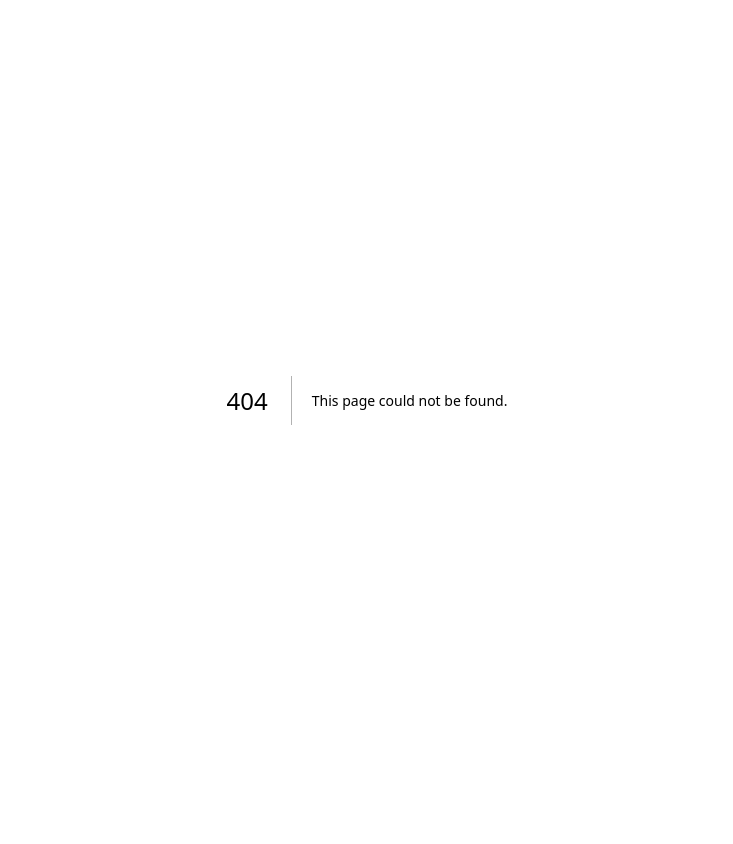
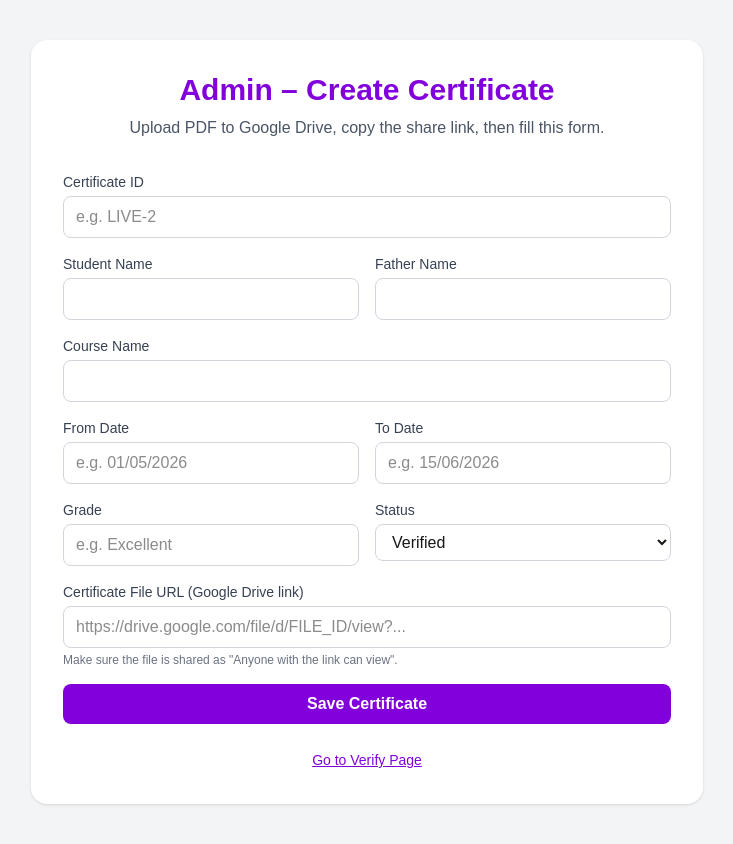
Before and after one commit to anaghaacademy/certificate-verifier-v2, a Next.js app: page /admin in a window 1280 px wide. Before the commit this address had no page. Shown: the whole page, without its empty margins (273-1006 px from the left). Before the commit the page ends 800 px from the top, so only its background shows below. Built offline with nearby package versions, Linux system fonts and the light colour scheme.

Commit message:
Add admin page and API to create certificates

```diff
--- /dev/null
+++ b/app/admin/page.tsx
@@ -0,0 +1,233 @@
+"use client";
+
+import { useState } from "react";
+import Link from "next/link";
+
+export default function AdminPage() {
+  const [form, setForm] = useState({
+    certificateId: "",
+    studentName: "",
+    fatherName: "",
+    courseName: "",
+    fromDate: "",
+    toDate: "",
+    grade: "",
+    status: "Verified",
+    certificateFileUrl: "",
+  });
+
+  const [submitting, setSubmitting] = useState(false);
+  const [message, setMessage] = useState<string | null>(null);
+  const [error, setError] = useState<string | null>(null);
+
+  const handleChange = (
+    e: React.ChangeEvent<HTMLInputElement | HTMLSelectElement>
+  ) => {
+    const { name, value } = e.target;
+    setForm((prev) => ({ ...prev, [name]: value }));
+  };
+
+  const handleSubmit = async (e: React.FormEvent) => {
+    e.preventDefault();
+    setSubmitting(true);
+    setMessage(null);
+    setError(null);
+
+    try {
+      const res = await fetch("/api/admin/certificates", {
+        method: "POST",
+        headers: { "Content-Type": "application/json" },
+        body: JSON.stringify(form),
+      });
+
+      if (!res.ok) {
+        const data = await res.json().catch(() => ({}));
+        throw new Error(data.error || "Failed to save certificate");
+      }
+
+      setMessage("Certificate saved successfully.");
+      setForm({
+        certificateId: "",
+        studentName: "",
+        fatherName: "",
+        courseName: "",
+        fromDate: "",
+        toDate: "",
+        grade: "",
+        status: "Verified",
+        certificateFileUrl: "",
+      });
+    } catch (err: any) {
+      setError(err.message || "Unknown error");
+    } finally {
+      setSubmitting(false);
+    }
+  };
+
+  return (
+    <main className="min-h-screen bg-gray-100 px-4 py-10">
+      <div className="mx-auto max-w-2xl rounded-2xl bg-white p-8 shadow">
+        <h1 className="text-3xl font-bold text-center text-purple-700">
+          Admin – Create Certificate
+        </h1>
+
+        <p className="mt-2 text-center text-gray-600">
+          Upload PDF to Google Drive, copy the share link, then fill this form.
+        </p>
+
+        <form onSubmit={handleSubmit} className="mt-8 space-y-4">
+          <div>
+            <label className="block text-sm font-medium text-gray-700">
+              Certificate ID
+            </label>
+            <input
+              name="certificateId"
+              value={form.certificateId}
+              onChange={handleChange}
+              required
+              className="mt-1 w-full rounded-lg border border-gray-300 px-3 py-2"
+              placeholder="e.g. LIVE-2"
+            />
+          </div>
+
+          <div className="grid gap-4 md:grid-cols-2">
+            <div>
+              <label className="block text-sm font-medium text-gray-700">
+                Student Name
+              </label>
+              <input
+                name="studentName"
+                value={form.studentName}
+                onChange={handleChange}
+                required
+                className="mt-1 w-full rounded-lg border border-gray-300 px-3 py-2"
+              />
+            </div>
+            <div>
+              <label className="block text-sm font-medium text-gray-700">
+                Father Name
+              </label>
+              <input
+                name="fatherName"
+                value={form.fatherName}
+                onChange={handleChange}
+                required
+                className="mt-1 w-full rounded-lg border border-gray-300 px-3 py-2"
+              />
+            </div>
+          </div>
+
+          <div>
+            <label className="block text-sm font-medium text-gray-700">
+              Course Name
+            </label>
+            <input
+              name="courseName"
+              value={form.courseName}
+              onChange={handleChange}
+              required
+              className="mt-1 w-full rounded-lg border border-gray-300 px-3 py-2"
+            />
+          </div>
+
+          <div className="grid gap-4 md:grid-cols-2">
+            <div>
+              <label className="block text-sm font-medium text-gray-700">
+                From Date
+              </label>
+              <input
+                name="fromDate"
+                value={form.fromDate}
+                onChange={handleChange}
+                placeholder="e.g. 01/05/2026"
+                className="mt-1 w-full rounded-lg border border-gray-300 px-3 py-2"
+              />
+            </div>
+            <div>
+              <label className="block text-sm font-medium text-gray-700">
+                To Date
+              </label>
+              <input
+                name="toDate"
+                value={form.toDate}
+                onChange={handleChange}
+                placeholder="e.g. 15/06/2026"
+                className="mt-1 w-full rounded-lg border border-gray-300 px-3 py-2"
+              />
+            </div>
+          </div>
+
+          <div className="grid gap-4 md:grid-cols-2">
+            <div>
+              <label className="block text-sm font-medium text-gray-700">
+                Grade
+              </label>
+              <input
+                name="grade"
+                value={form.grade}
+                onChange={handleChange}
+                placeholder="e.g. Excellent"
+                className="mt-1 w-full rounded-lg border border-gray-300 px-3 py-2"
+              />
+            </div>
+            <div>
+              <label className="block text-sm font-medium text-gray-700">
+                Status
+              </label>
+              <select
+                name="status"
+                value={form.status}
+                onChange={handleChange}
+                className="mt-1 w-full rounded-lg border border-gray-300 px-3 py-2"
+              >
+                <option value="Verified">Verified</option>
+                <option value="Invalid">Invalid</option>
+              </select>
+            </div>
+          </div>
+
+          <div>
+            <label className="block text-sm font-medium text-gray-700">
+              Certificate File URL (Google Drive link)
+            </label>
+            <input
+              name="certificateFileUrl"
+              value={form.certificateFileUrl}
+              onChange={handleChange}
+              required
+              className="mt-1 w-full rounded-lg border border-gray-300 px-3 py-2"
+              placeholder="https://drive.google.com/file/d/FILE_ID/view?..."
+            />
+            <p className="mt-1 text-xs text-gray-500">
+              Make sure the file is shared as &quot;Anyone with the link can
+              view&quot;.
+            </p>
+          </div>
+
+          <button
+            type="submit"
+            disabled={submitting}
+            className="w-full rounded-lg bg-purple-700 px-4 py-2 font-semibold text-white hover:bg-purple-800 disabled:opacity-60"
+          >
+            {submitting ? "Saving..." : "Save Certificate"}
+          </button>
+        </form>
+
+        {message && (
+          <p className="mt-4 text-center text-green-600 font-medium">
+            {message}
+          </p>
+        )}
+        {error && (
+          <p className="mt-4 text-center text-red-600 font-medium">{error}</p>
+        )}
+
+        <div className="mt-6 text-center">
+          <Link href="/" className="text-sm text-purple-700 underline">
+            Go to Verify Page
+          </Link>
+        </div>
+      </div>
+    </main>
+  );
+}
--- /dev/null
+++ b/app/api/admin/certificates/route.ts
@@ -0,0 +1,55 @@
+import { NextRequest, NextResponse } from "next/server";
+import { doc, setDoc } from "firebase/firestore";
+import { db } from "@/lib/firebase";
+
+export const runtime = "nodejs";
+
+export async function POST(request: NextRequest) {
+  try {
+    const body = await request.json();
+
+    const {
+      certificateId,
+      studentName,
+      fatherName,
+      courseName,
+      fromDate,
+      toDate,
+      grade,
+      status,
+      certificateFileUrl,
+    } = body;
+
+    const trimmedId = (certificateId ?? "").trim();
+
+    if (!trimmedId) {
+      return NextResponse.json(
+        { error: "certificateId is required" },
+        { status: 400 }
+      );
+    }
+
+    const data = {
+      certificateId: trimmedId,
+      studentName: (studentName ?? "").trim(),
+      fatherName: (fatherName ?? "").trim(),
+      courseName: (courseName ?? "").trim(),
+      fromDate: (fromDate ?? "").trim(),
+      toDate: (toDate ?? "").trim(),
+      grade: (grade ?? "").trim(),
+      status: (status ?? "").trim() || "Verified",
+      certificateFileUrl: (certificateFileUrl ?? "").trim(),
+      createdAt: new Date().toISOString(),
+    };
+
+    await setDoc(doc(db, "certificates", trimmedId), data);
+
+    return NextResponse.json({ success: true, certificate: data });
+  } catch (err) {
+    console.error("Error creating certificate", err);
+    return NextResponse.json(
+      { error: "Internal server error" },
+      { status: 500 }
+    );
+  }
+}
```
